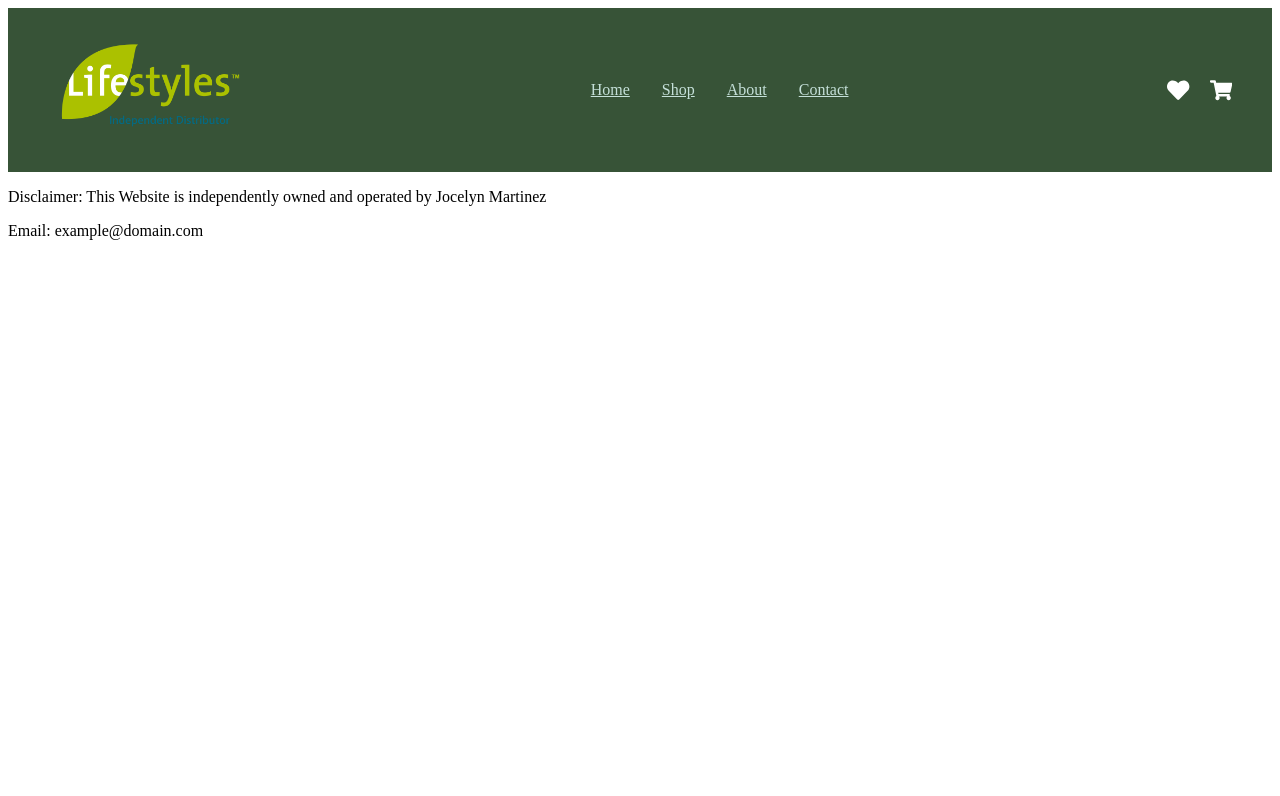
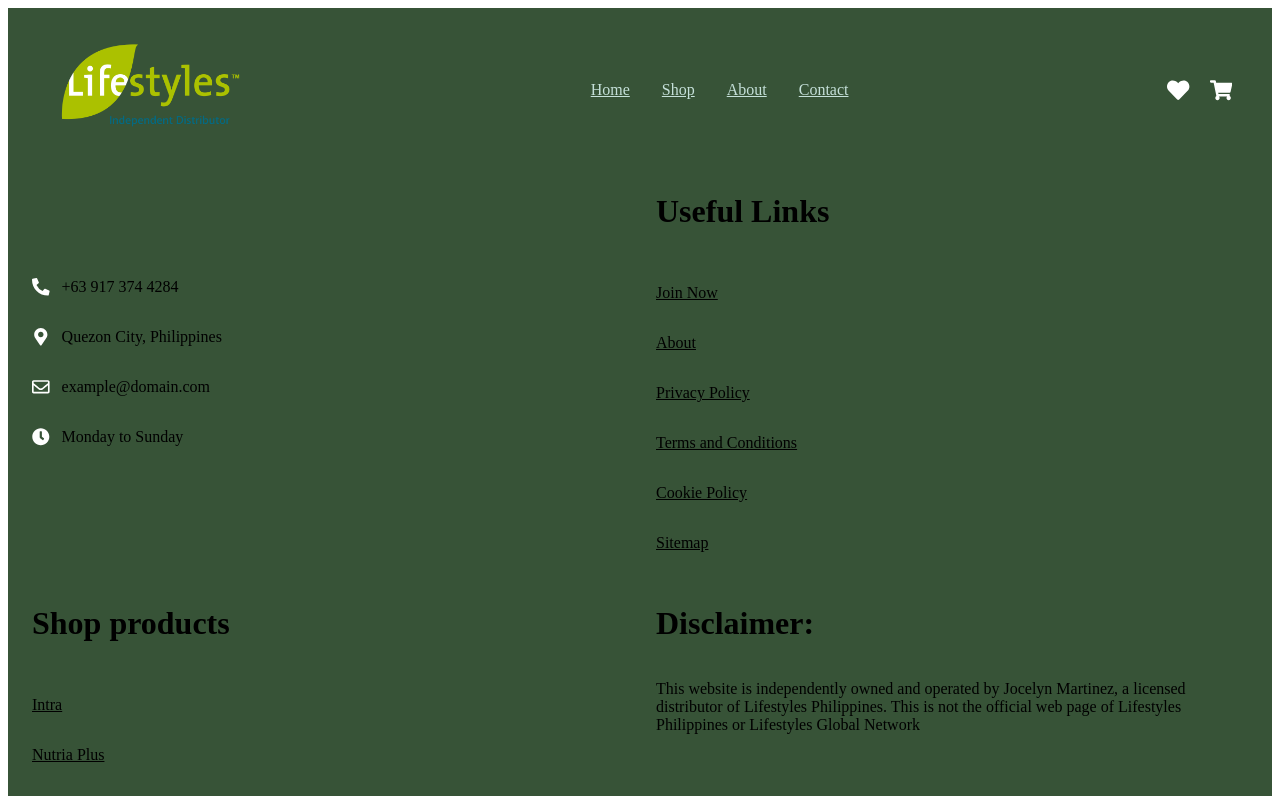
Before and after one commit to ctrl-abella/distributor-system, a React (Vite) app in the folder frontend/: page / in a window 1280 px wide. Shown: the top 796 px of the page. Built offline with nearby package versions, Linux system fonts and the light colour scheme.

Commit message:
designed the footer layout and its content structure

```diff
--- /dev/null
+++ b/frontend/src/components/Footer/Footer.module.css
@@ -0,0 +1,56 @@
+.footer {
+    width: 100%;
+
+    background-color: var(--color-primary);
+}
+.footerGrid {
+    display: grid;
+    grid-template-columns: repeat(2, 1fr);
+    padding: 0px 24px;
+    gap: 32px;
+}
+@media (max-width: 768px) {
+    .footerGrid {
+        grid-template-columns: 1fr;
+    }
+}
+.contactGrid {
+    display: flex;
+    justify-content: center;
+    flex-direction: column;
+    gap: 32px;
+
+}
+.contactItem {
+    display: flex;
+    align-items: center;
+    gap: 12px;
+}
+.icon {
+    font-size: 1.1rem;
+    color: white;
+}
+
+.linksGrid {
+    display: flex;
+}
+.linksList {
+    display: flex;
+    flex-direction: column;
+    list-style: none;
+    gap: 32px;
+
+    margin: 0;
+    padding: 0;
+
+
+}
+.linksList a {
+    font-weight: 500;
+    color: var(--secondary-color);
+}
+.disclaimerGrid {
+    display: flex;
+    flex-direction: column;
+
+}
--- a/frontend/src/components/Footer/Footer.tsx
+++ b/frontend/src/components/Footer/Footer.tsx
@@ -1,8 +1,58 @@
+import styles from "../Footer/Footer.module.css";
+import { FaPhoneAlt, FaMapMarkerAlt, FaClock, FaRegEnvelope } from "react-icons/fa";
+
 export default function Footer() {
     return(
-        <footer>
-            <p>Disclaimer: This Website is independently owned and operated by Jocelyn Martinez</p>
-            <p>Email: example@domain.com</p>
+        <footer className={styles.footer}>
+            <div className={styles.footerGrid}>
+                <div className={styles.contactGrid}>
+                    <div className={styles.contactItem}>
+                        <FaPhoneAlt className={styles.icon}/>
+                        <span>+63 917 374 4284</span>
+                    </div>
+                    <div className={styles.contactItem}>
+                        <FaMapMarkerAlt className={styles.icon}/>
+                        <span>Quezon City, Philippines</span>
+                    </div>
+                    <div className={styles.contactItem}>
+                        <FaRegEnvelope className={styles.icon}/>
+                        <span>example@domain.com</span>
+                    </div>
+                    <div className={styles.contactItem}>
+                        <FaClock className={styles.icon}/>
+                        <span>Monday to Sunday</span>
+                    </div>
+                </div>
+                <div className={styles.linksGrid}>
+
+                    <ul className={styles.linksList}>
+                        <h1>Useful Links</h1>
+                        <li><a href="">Join Now</a></li>
+                        <li><a href="">About</a></li>
+                        <li><a href="">Privacy Policy</a></li>
+                        <li><a href="">Terms and Conditions</a></li>
+                        <li><a href="">Cookie Policy</a></li>
+                        <li><a href="">Sitemap</a></li>
+                    </ul>
+                </div>
+                <div className={styles.linksGrid}>
+                    <ul className={styles.linksList}>
+                        <h1>Shop products</h1>
+                        <li><a href="">Intra</a></li>
+                        <li><a href="">Nutria Plus</a></li>
+                        <li><a href="">Cardio Life</a></li>
+                        <li><a href="">FibreLife</a></li>
+                        <li><a href="">Better Together Kit</a></li>
+                        <li><a href="">Shop All</a></li>
+                    </ul>
+                </div>
+                <div className={styles.disclaimerGrid}>
+                    <h1>Disclaimer:</h1>
+                    <p>This website is independently owned and operated by Jocelyn Martinez, a licensed distributor of Lifestyles Philippines.
+                        This is not the official web page of Lifestyles Philippines or Lifestyles Global Network</p>
+                </div>
+            </div>
+
         </footer>
     )
 }
--- a/frontend/src/components/Header/Header.tsx
+++ b/frontend/src/components/Header/Header.tsx
@@ -24,7 +24,6 @@
                     <FaShoppingCart className={styles.icon}/>
                 </div>
             </div>
-
         </header>
     )
 
```
